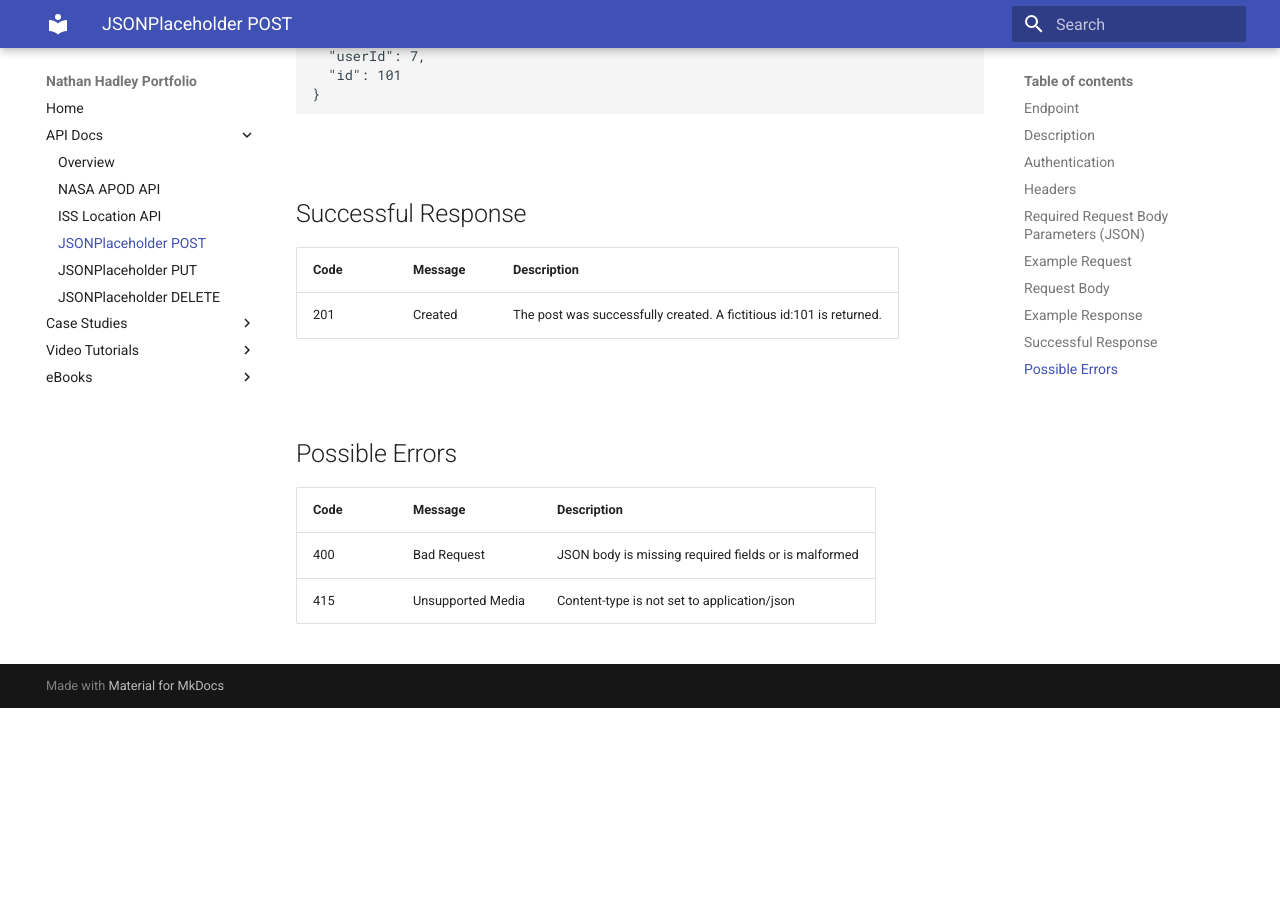
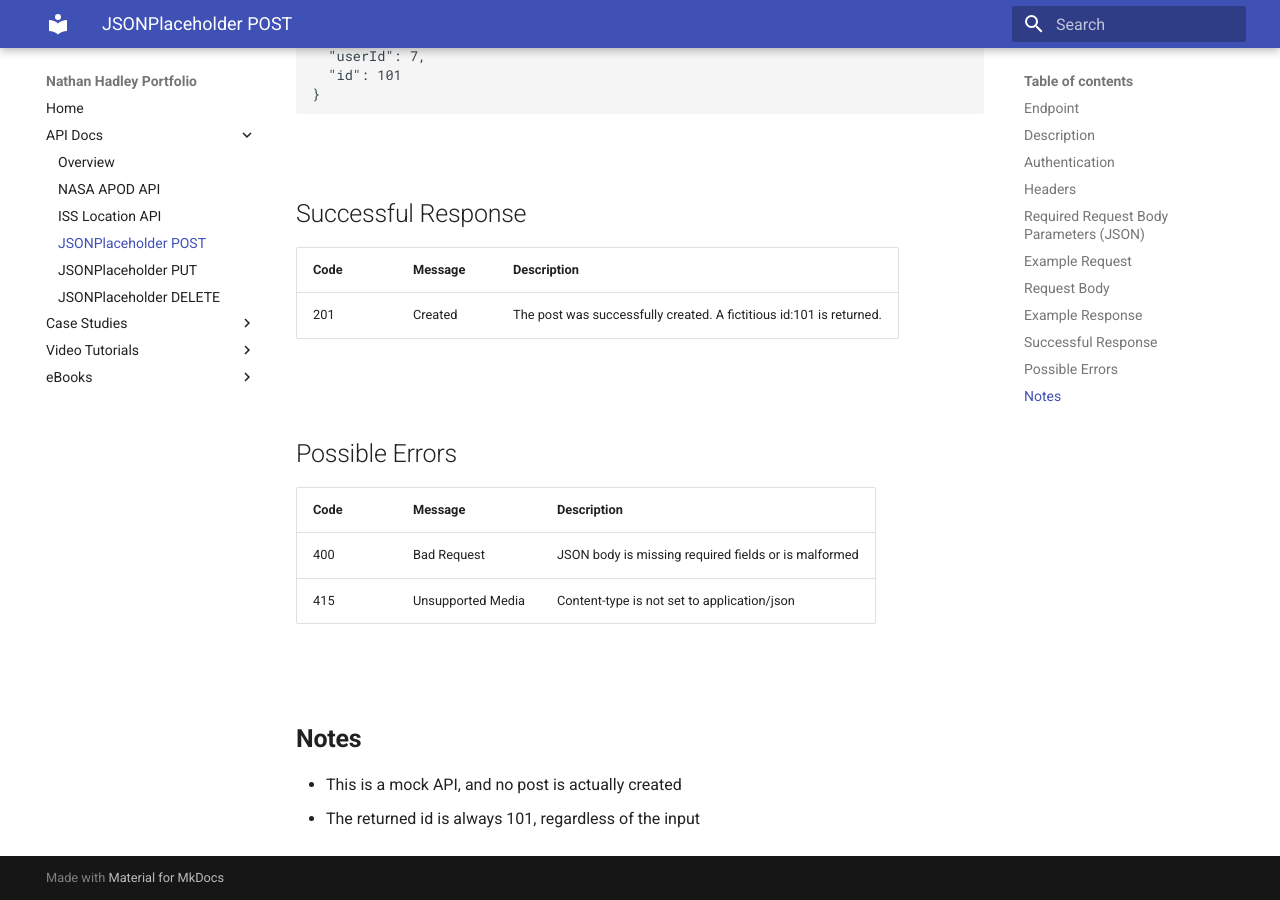
Before and after one commit to nathanhadleyportf/Portfolio, an MkDocs documentation site: the page built from docs/API-Docs/JSONPlaceholder-POST-API.md, in a window 1280 px wide and 900 px high, scrolled down 1874 px. Built offline with MkDocs 1.6.1 and Material for MkDocs 9.7.7, drawn with Linux system fonts in a browser that asks for light colours; before the commit the page ends 2582 px from its top, so only the background shows below that.

Commit message:
Update JSONPlaceholder-POST-API.md

```diff
--- a/docs/API-Docs/JSONPlaceholder-POST-API.md
+++ b/docs/API-Docs/JSONPlaceholder-POST-API.md
@@ -88,3 +88,9 @@
 |------|--------------------|----------------------------------------------------|
 | 400  | Bad Request        | JSON body is missing required fields or is malformed |
 | 415  | Unsupported Media  | Content-type is not set to application/json          |
+
+<br>
+
+## **Notes**
+* This is a mock API, and no post is actually created
+* The returned id is always 101, regardless of the input
```
